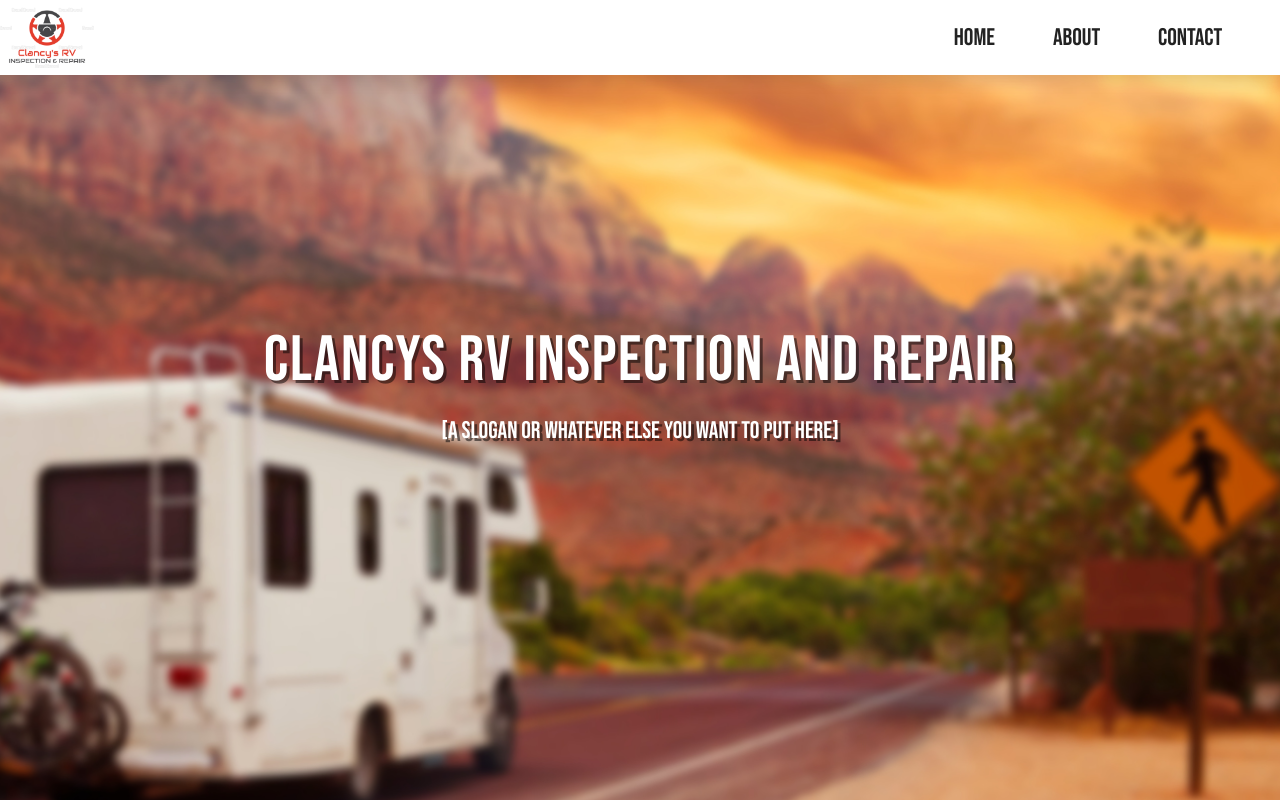
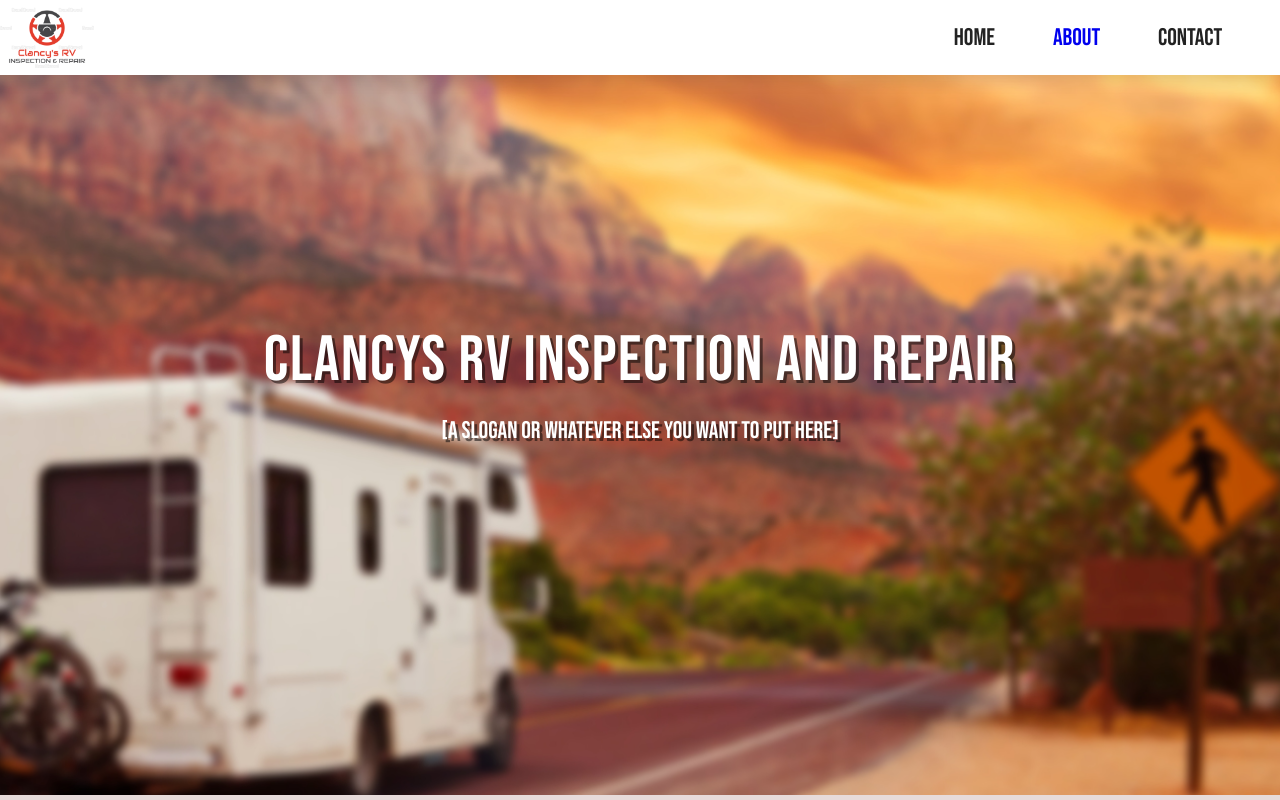
Before and after one commit to xconnor9896/rv-inspection-and-ac-repair, a React (Create React App) app: page / in a window 1280 px wide. Shown: the top 800 px of the page. Built offline with nearby package versions, Linux system fonts and the light colour scheme.

Commit message:
small updates to bg and navbar

```diff
--- a/src/Components/About.jsx
+++ b/src/Components/About.jsx
@@ -2,7 +2,7 @@
 
 const About = () => {
     return (
-        <div className="about">
+        <div className="about" id="about">
             <div className="container">
                 <div className="row-1">
                     <h2>Testimonials</h2>
--- a/src/Components/Home.jsx
+++ b/src/Components/Home.jsx
@@ -2,8 +2,8 @@
 
 const Home = () => {
     return (
-        <div className="home">
-            <div className="section">
+        <div className="home" id="home">
+            <div className="section" >
                 <div className="container">
                     <h1>Clancys RV inspection and Repair</h1>
                     <p>[a slogan or whatever else you want to put here]</p>
--- a/src/Components/Navbar.jsx
+++ b/src/Components/Navbar.jsx
@@ -8,8 +8,10 @@
             </div>
             <div className="navbar-content">
                 <ul>
-                    <li>Home</li>
-                    <li>About</li>
+                    <li>
+                        <a href="#home"></a> Home</li>
+                    <li>
+                        <a href="#about"> About</a></li>
                     <li>Contact</li>
                 </ul>
             </div>
--- a/src/Styles/components/_home.scss
+++ b/src/Styles/components/_home.scss
@@ -4,9 +4,10 @@
 
 .home{
     color: $white;
-    height: 100vh;
-    background-image: url(./images/backgroundcrop.jpg);
+    height: 90vh;
+    background-image: url(./images/backgroundcropagain.jpg);
     background-size: cover;
+
     text-shadow: 3px 3px rgba(0, 0, 0, 0.5);
     p{
         color: $white;
--- a/src/Styles/components/_navbar.scss
+++ b/src/Styles/components/_navbar.scss
@@ -22,6 +22,7 @@
     background-size: contain;
     background-repeat: no-repeat;
 
+
     .navbar-content{
         @include tablet{
             width: 30%;
@@ -33,6 +34,14 @@
             flex-direction: row;
             justify-content: space-evenly;
             li{
+                a{
+                    &:visited{
+                        color: $black;
+                        &:hover{
+                            color: $primary-5;
+                        }
+                    }
+                }
                 @include tablet{
                     font-size: 1.5rem;
                 }
--- a/src/Styles/main.css
+++ b/src/Styles/main.css
@@ -446,6 +446,12 @@
 .navbar .navbar-content ul li {
   font-size: 1.1rem;
 }
+.navbar .navbar-content ul li a:visited {
+  color: #222222;
+}
+.navbar .navbar-content ul li a:visited:hover {
+  color: #d6605c;
+}
 @media only screen and (min-width: 768px) {
   .navbar .navbar-content ul li {
     font-size: 1.5rem;
@@ -459,8 +465,8 @@
 
 .home {
   color: #ffffff;
-  height: 100vh;
-  background-image: url(./images/backgroundcrop.jpg);
+  height: 90vh;
+  background-image: url(./images/backgroundcropagain.jpg);
   background-size: cover;
   text-shadow: 3px 3px rgba(0, 0, 0, 0.5);
   background-position: center;
```
Also changed, not shown: src/Styles/images/backgroundcropagain.jpg (added), 1 other file (tests, documents, lock files or other folders).
